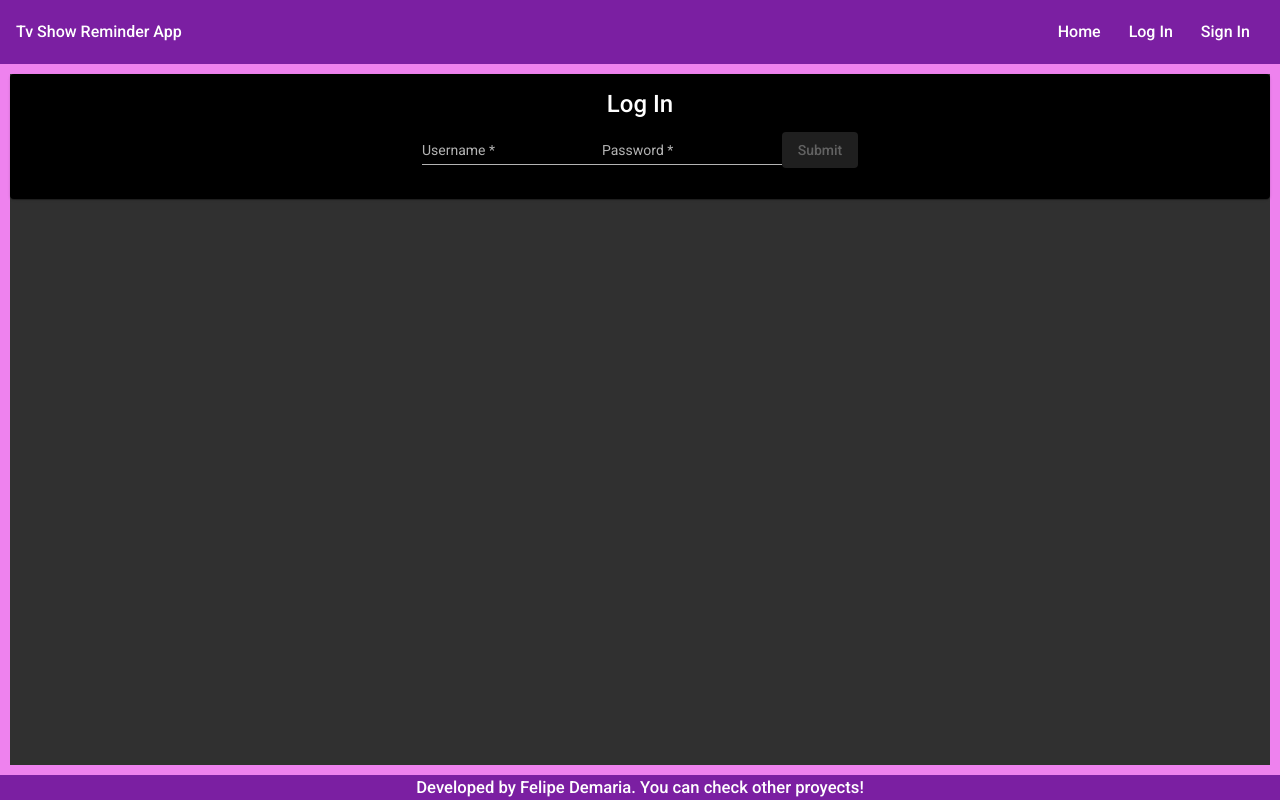
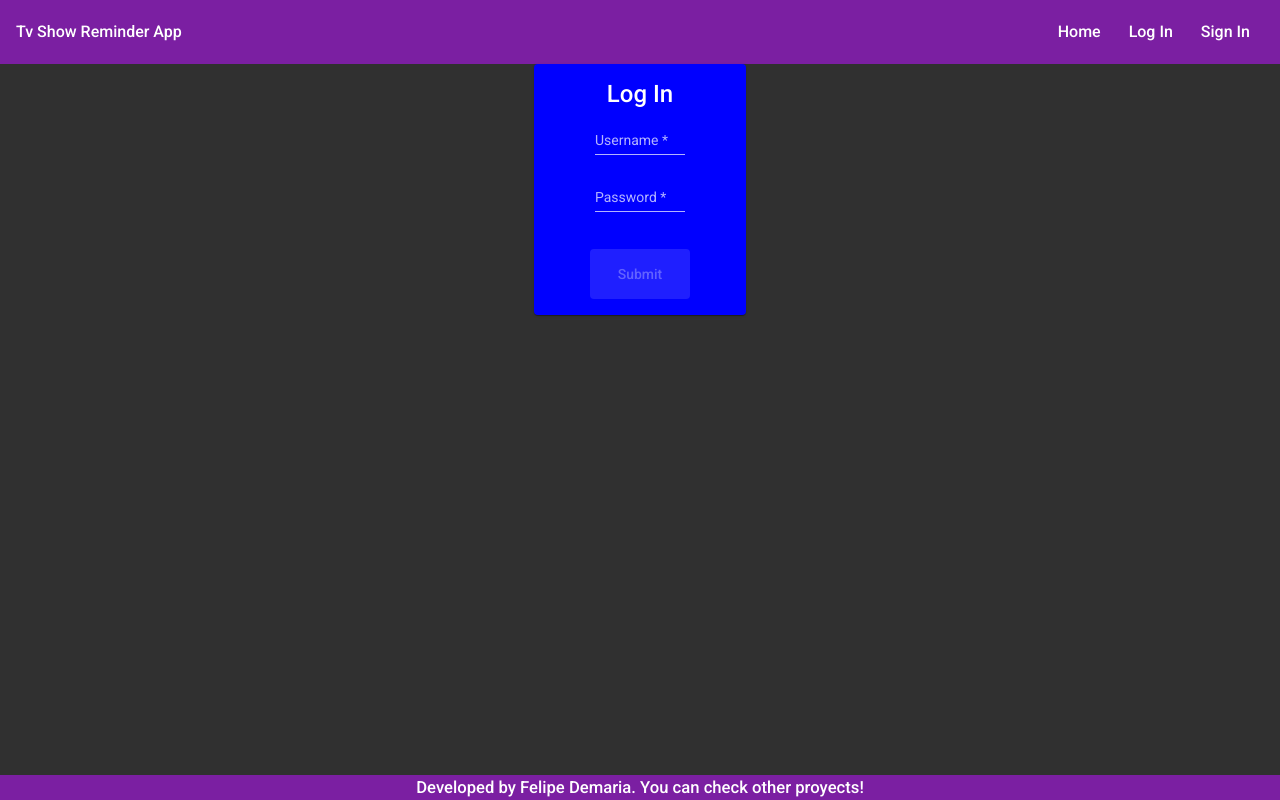
Before and after one commit to dema22/app-tvshows-reminders, an Angular app: page /logIn in a window 1280 px wide. Built offline with nearby package versions, Linux system fonts and the light colour scheme.

Commit message:
Wroking on layout styles

```diff
--- a/src/app/app.component.css
+++ b/src/app/app.component.css
@@ -16,6 +16,6 @@ mat-sidenav {
   /*display: flex;
   justify-content: center;
   align-items: center; */
-  border: 10px solid violet;
+  /*border: 10px solid violet;*/
   flex-grow: 1;
 }
--- a/src/app/components/log-in/log-in.component.css
+++ b/src/app/components/log-in/log-in.component.css
@@ -1,16 +1,17 @@
 .card-container {
-  background-color: black;
+  background-color: blue;
   display: flex;
   flex-direction: column;
   justify-content: center;
   align-items: center;
-  /*
+}
+
+/*
   This rezis items inside the container
   max-width: 700px;
   margin: auto;*/
-}
 
-/*mat-card-title {
+mat-card-title {
   text-align: center;
 }
 
@@ -20,7 +21,7 @@
   justify-content: center;
   align-items: center;
   /*background-color: violet;*/
-/*}
+}
 
 .flex-input {
   width: 50%;
@@ -30,4 +31,4 @@
   margin-top: 20px;
   width: 100px;
   height: 50px;
-}*/
+}
--- a/src/app/components/log-in/log-in.component.html
+++ b/src/app/components/log-in/log-in.component.html
@@ -1,4 +1,4 @@
-
+<div class="card-container-wrapper">
   <mat-card class="card-container">
     <mat-card-title>Log In</mat-card-title>
     <mat-card-content>
@@ -50,3 +50,4 @@
       </form>
     </mat-card-content>
   </mat-card>
+</div>
--- a/src/styles.css
+++ b/src/styles.css
@@ -10,3 +10,13 @@ body {
   margin: 0;
   font-family: Roboto, "Helvetica Neue", sans-serif;
 }
+
+.card-container-wrapper {
+  display: flex;
+  /*border: 2px solid yellow;*/
+  /*height: calc(100vh - 81px);*/
+  flex-grow: 1;
+  flex-direction: column;
+  justify-content: center;
+  align-items: center;
+}
```
